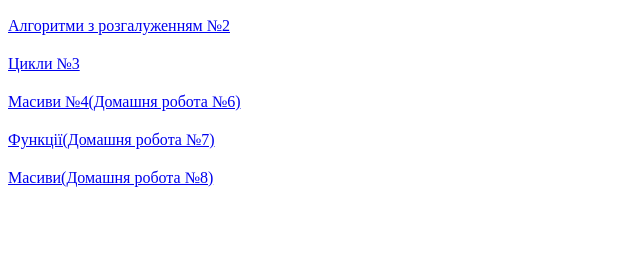
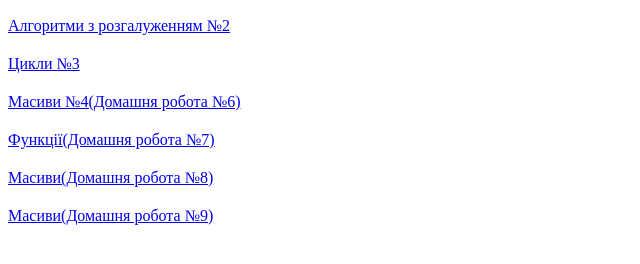
Before and after one commit to minakovvladyslav/js, a plain HTML site: page index.html in a window 1280 px wide. Shown: the part 138-402 px from the top of the page, without its empty margins (0-640 px from the left). Drawn offline with Linux system fonts and the light colour scheme.

Commit message:
Add homework7 link to index.html
Added a new homework link for homework7.

```diff
--- a/index.html
+++ b/index.html
@@ -16,6 +16,7 @@
     <a href="homework3/index.html">Масиви №4(Домашня робота №6)</a>
     <a href="homework5/index.html">Функції(Домашня робота №7)</a>
     <a href="homework6/index.html">Масиви(Домашня робота №8)</a>
+    <a href="homework7/index.html">Масиви(Домашня робота №9)</a>
   </main>
   <footer></footer>
 </body>
```
